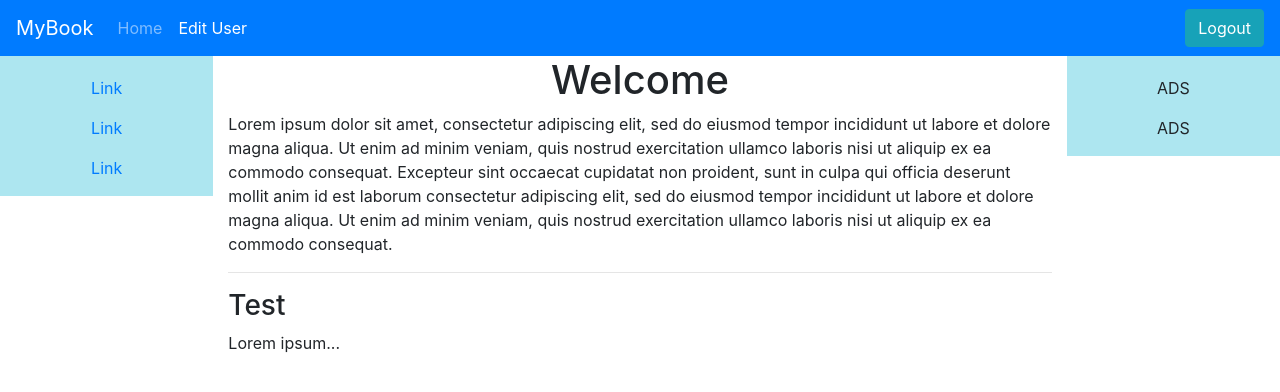
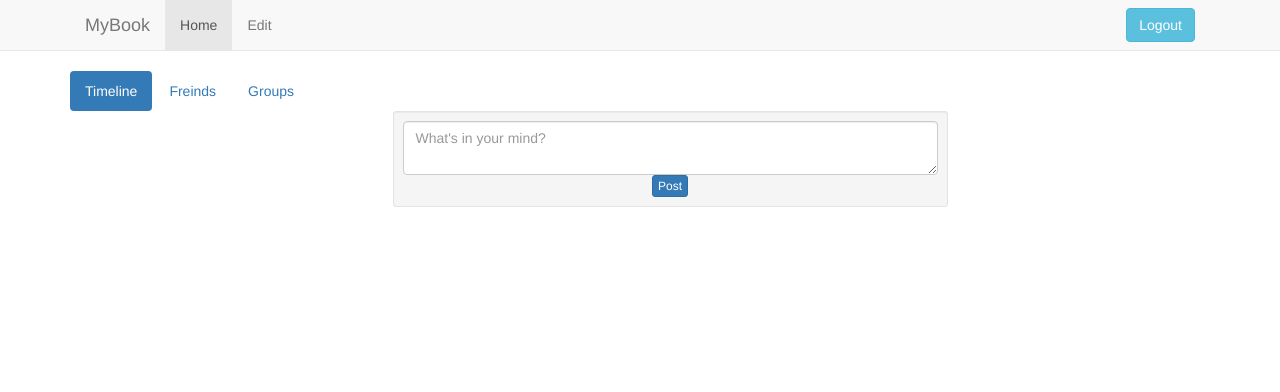
Before and after one commit to thatuser-kali/database_proj, a Flask app: page /userProf in a window 1280 px wide. Shown: the top 392 px of the page. Run offline with Flask 2, Linux system fonts and the light colour scheme; some libraries are stand-ins or nearby versions.

Commit message:
Add files via upload

```diff
--- a/templates/admin_login.html
+++ b/templates/admin_login.html
@@ -9,11 +9,11 @@
         <label for="adminname">Username</label>
         <input type="text" class="form-control" id="adminname" placeholder="Enter username" name="adminname">
     </div>
-      <div class="form-group">
+    <div class="form-group">
         <label for="password">Passwsord:</label>
         <input type="password" class="form-control" id="password" placeholder="Enter password" name="password">
-      </div>
-      <button type="submit" class="btn btn-primary">Submit</button>
+    </div>
+     <button type="submit" class="btn btn-primary">Submit</button>
 </form>
 
 
--- a/templates/base.html
+++ b/templates/base.html
@@ -3,7 +3,7 @@
 <head>
     <meta charset="UTF-8">
     <meta name="viewport" content="width=device-width, initial-scale=1.0">
-    <link rel="stylesheet" href="https://stackpath.bootstrapcdn.com/bootstrap/4.4.1/css/bootstrap.min.css" integrity="sha384-Vkoo8x4CGsO3+Hhxv8T/Q5PaXtkKtu6ug5TOeNV6gBiFeWPGFN9MuhOf23Q9Ifjh" crossorigin="anonymous">
+    <link rel="stylesheet" href="https://maxcdn.bootstrapcdn.com/bootstrap/3.3.7/css/bootstrap.min.css" integrity="sha384-BVYiiSIFeK1dGmJRAkycuHAHRg32OmUcww7on3RYdg4Va+PmSTsz/K68vbdEjh4u" crossorigin="anonymous">
     <link rel="stylesheet" href="/static/main.css">
     <title>{% block title %}{% endblock %}</title>
 </head>
@@ -11,7 +11,6 @@
     {% block body %}
     {% endblock %}
 
-    <script src="https://code.jquery.com/jquery-3.4.1.slim.min.js" integrity="sha384-J6qa4849blE2+poT4WnyKhv5vZF5SrPo0iEjwBvKU7imGFAV0wwj1yYfoRSJoZ+n" crossorigin="anonymous"></script>
-    <script src="https://cdn.jsdelivr.net/npm/popper.js@1.16.0/dist/umd/popper.min.js" integrity="sha384-Q6E9RHvbIyZFJoft+2mJbHaEWldlvI9IOYy5n3zV9zzTtmI3UksdQRVvoxMfooAo" crossorigin="anonymous"></script>
-    <script src="https://stackpath.bootstrapcdn.com/bootstrap/4.4.1/js/bootstrap.min.js" integrity="sha384-wfSDF2E50Y2D1uUdj0O3uMBJnjuUD4Ih7YwaYd1iqfktj0Uod8GCExl3Og8ifwB6" crossorigin="anonymous"></script></body>
-</html>
+    <script src="https://ajax.googleapis.com/ajax/libs/jquery/1.11.1/jquery.min.js"></script>
+    <script src="//maxcdn.bootstrapcdn.com/bootstrap/3.2.0/js/bootstrap.min.js"></script>
+    </html>
--- a/templates/user_login.html
+++ b/templates/user_login.html
@@ -5,8 +5,8 @@
 <form action="/userLogin" method="POST" id="form">
   <h2>User Login</h2>
   <div class="form-group">
-    <label for="username">Username</label>
-    <input type="text" class="form-control" id="username" placeholder="Enter username" name="username">
+    <label for="email">Email</label>
+    <input type="email" class="form-control" id="email" placeholder="Enter email" name="email">
 </div>
   <div class="form-group">
     <label for="password">Passwsord:</label>
--- a/templates/user_prof.html
+++ b/templates/user_prof.html
@@ -2,46 +2,77 @@
 {% block title %}MyBook{% endblock %}
 {% block body %}
 
-<nav class="navbar navbar-expand-lg navbar-dark bg-primary">
+
+<nav class="navbar navbar-default navbar-static-top">
+  <div class="container">
+    <div class="container-fluid">
+    <!-- Brand and toggle get grouped for better mobile display -->
+    <div class="navbar-header">
+      <button type="button" class="navbar-toggle collapsed" data-toggle="collapse" data-target="#bs-example-navbar-collapse-1" aria-expanded="false">
+        <span class="sr-only">Toggle navigation</span>
+        <span class="icon-bar"></span>
+        <span class="icon-bar"></span>
+        <span class="icon-bar"></span>
+      </button>
       <a class="navbar-brand" href="#">MyBook</a>
-    <button class="navbar-toggler" type="button" data-toggle="collapse" data-target="#navbarNavDropdown" aria-controls="navbarNavDropdown" aria-expanded="false" aria-label="Toggle navigation">
-      <span class="navbar-toggler-icon"></span>
-    </button>
-    <div class="collapse navbar-collapse" id="navbarNavDropdown">
-        <ul class="navbar-nav mr-auto">
-            <li class="nav-item ">
-                <a class="nav-link" href="/userProf">Home <span class="sr-only">(current)</span></a>
-            </li>
-            <li class="nav-item active">
-                <a class="nav-link" href="/userProfEdit">Edit User</a>
-            </li>
+    </div>
+
+    <!-- Collect the nav links, forms, and other content for toggling -->
+    <div class="collapse navbar-collapse" id="bs-example-navbar-collapse-1">
+      <ul class="nav navbar-nav mr-auto">
+        <li class="active"><a href="/userProf/{{ name }}">Home <span class="sr-only">(current)</span></a></li>
+        <li><a href="/userProfEdit">Edit</a></li>
       </ul>
-        <form class="form-inline my-2 my-md-0">
+      <form class="navbar-form navbar-right">
+        <div class="form-group">
+          {% for i in name %}
+          <label for="name">{{ i[1] }}</label>
+          {% endfor %}
+        </div>
+
         <a href="/logout" class="btn btn-info" role="button">Logout</a>
       </form>
+
+    </div><!-- /.navbar-collapse -->
+  </div><!-- /.container-fluid -->
   </div>
 </nav>
 
   <div class="container-fluid text-center">
     <div class="row content">
-      <div class="col-sm-2 sidenav">
-        <p><a href="#">Link</a></p>
-        <p><a href="#">Link</a></p>
-        <p><a href="#">Link</a></p>
+      <div id="exTab1" class="container">
+        <ul  class="nav nav-pills">
+          <li class="active"><a  href="#1a" data-toggle="tab">Timeline</a></li>
+          <li><a href="#2a" data-toggle="tab">Freinds</a> </li>
+          <li><a href="#3a" data-toggle="tab">Groups</a></li>
+        </ul>
+        <div class="tab-content clearfix">
+            <div class="tab-pane active" id="1a">
+              <div class="col-sm-8 text-left">
+                <div class="container bootstrap snippet">
+                  <div class="row">
+                      <div class="col-md-offset-3 col-md-6 col-xs-12">
+                          <div class="well well-sm well-social-post">
+                      <form id="userpost">
+                          <textarea class="form-control" placeholder="What's in your mind?"></textarea>
+                          <a href="#" class='btn btn-primary btn-xs'>Post</a>
+                      </form>
                           </div>
-      <div class="col-sm-8 text-left">
-        <h1>Welcome</h1>
-        <p>Lorem ipsum dolor sit amet, consectetur adipiscing elit, sed do eiusmod tempor incididunt ut labore et dolore magna aliqua. Ut enim ad minim veniam, quis nostrud exercitation ullamco laboris nisi ut aliquip ex ea commodo consequat. Excepteur sint occaecat cupidatat non proident, sunt in culpa qui officia deserunt mollit anim id est laborum consectetur adipiscing elit, sed do eiusmod tempor incididunt ut labore et dolore magna aliqua. Ut enim ad minim veniam, quis nostrud exercitation ullamco laboris nisi ut aliquip ex ea commodo consequat.</p>
-        <hr>
-        <h3>Test</h3>
-        <p>Lorem ipsum...</p>
                       </div>
-      <div class="col-sm-2 sidenav">
-        <div class="well">
-          <p>ADS</p>
                   </div>
-        <div class="well">
-          <p>ADS</p>
+                </div>
+              </div>
+            </div>
+            <div class="tab-pane" id="2a">
+              <div class="button">
+                <a href="#" class='btn btn-primary btn-xs'>Add Friend</a>
+              </div>
+            </div>
+            <div class="tab-pane" id="3a">
+              <h3>Well..</h3>
+            </div>
+              <div class="tab-pane" id="4a">
+                <h3>Well..</h3>
             </div>
         </div>
     </div>
```
Also changed, not shown: templates/admin_prof.html (+50 -15 lines), templates/user_signup.html (+2 -9 lines), templates/index.html (line endings or trailing spaces), templates/user_edit.html (line endings or trailing spaces). Lines whose indentation alone changed are shown as unchanged.
